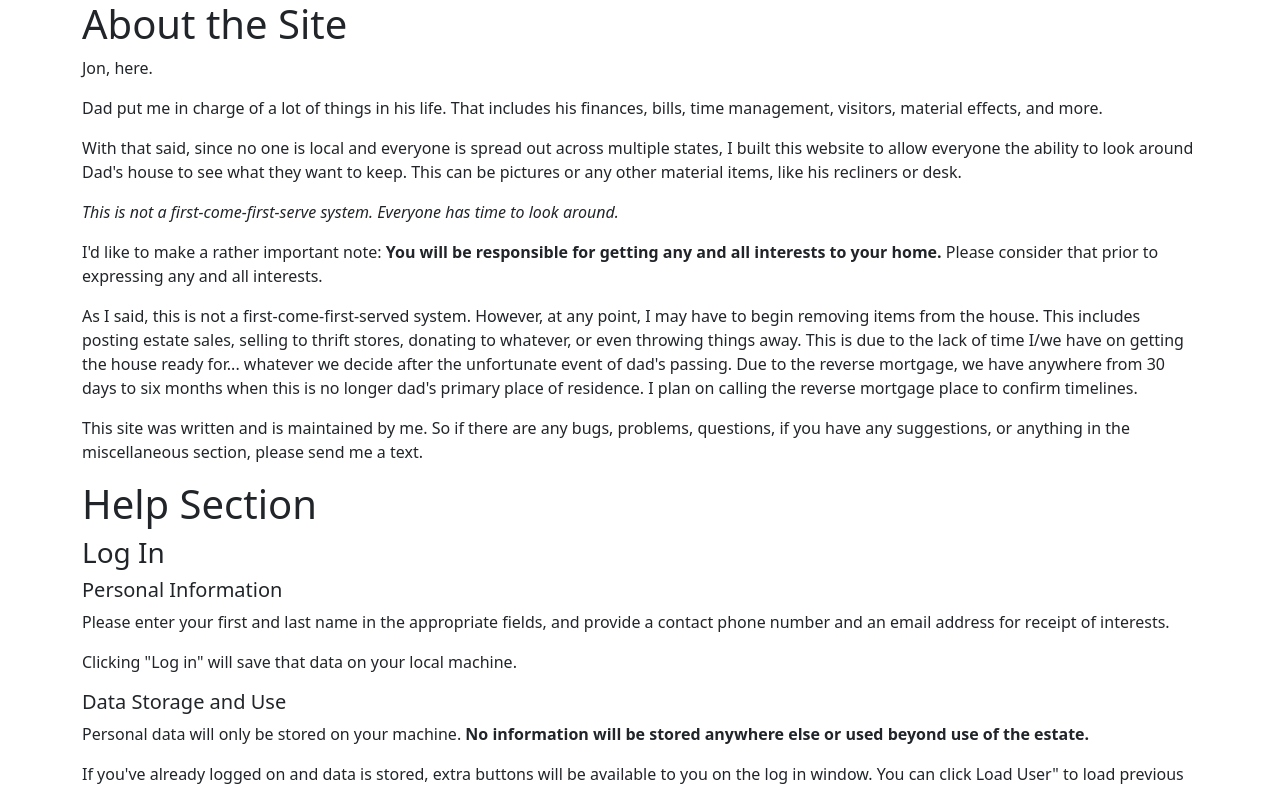
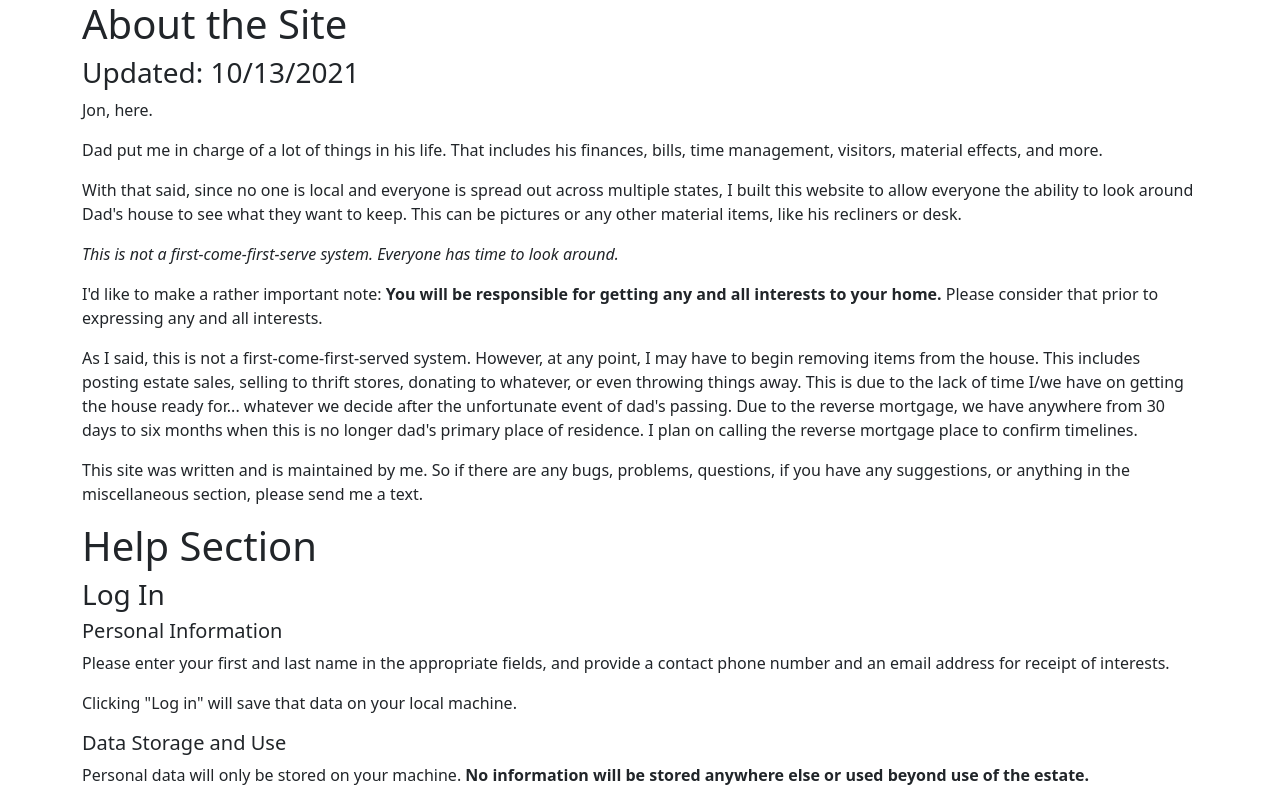
Before and after one commit to JPEdgar/dads-estate-site, a React (Create React App) app: page / in a window 1280 px wide. Shown: the top 790 px of the page. Built offline with nearby package versions, Linux system fonts and the light colour scheme.

Commit message:
10/13/21, fixed submit bug

```diff
--- a/src/components/About.jsx
+++ b/src/components/About.jsx
@@ -6,6 +6,7 @@ export default function About() {
    return (
       <>
          <Row>
+            <h3>Updated:  10/13/2021</h3>
             <p>Jon, here.</p>
             <p>
                Dad put me in charge of a lot of things in his life. That
```
